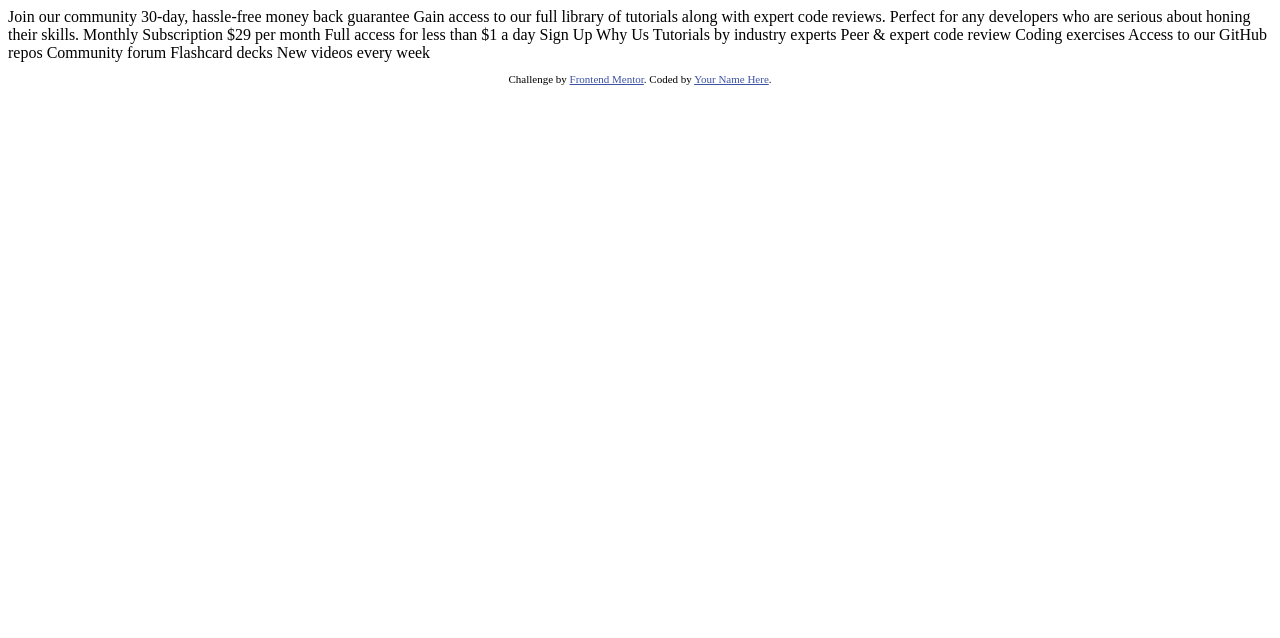
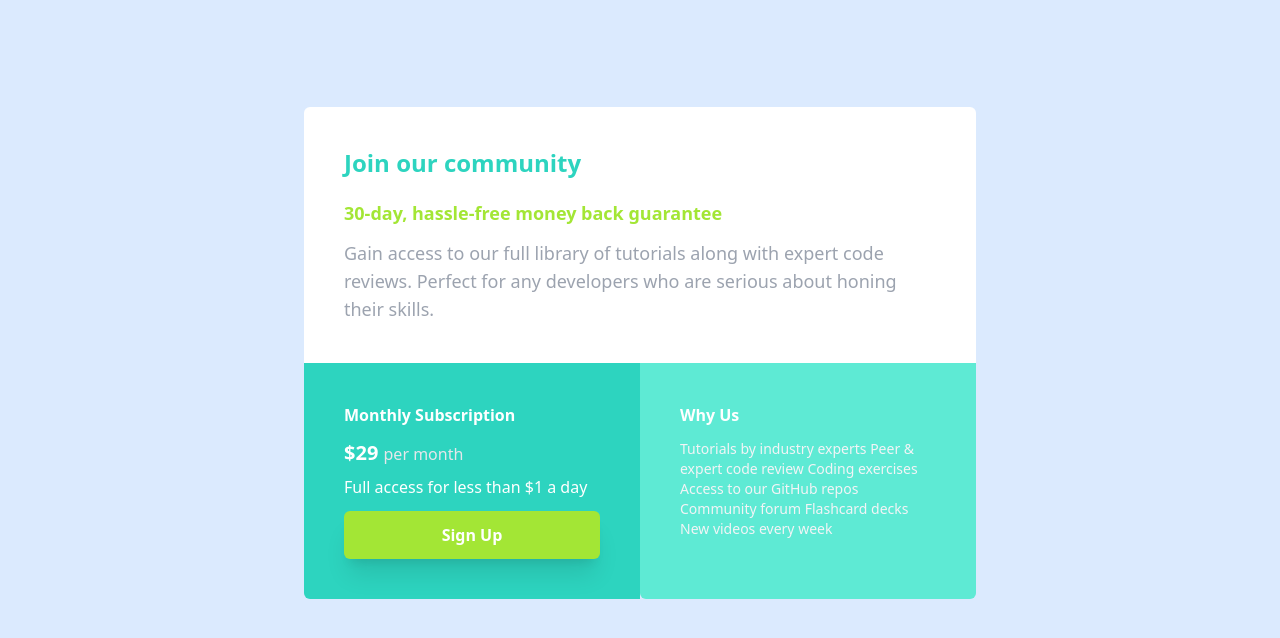
Before and after one commit to Marvin-Erazo/single-price-grid-component, a plain HTML site: page index.html in a window 1280 px wide. Drawn offline with nearby package versions, Linux system fonts and the light colour scheme.

Commit message:
design finished

```diff
--- a/index.html
+++ b/index.html
@@ -4,47 +4,63 @@
   <meta charset="UTF-8">
   <meta name="viewport" content="width=device-width, initial-scale=1.0"> <!-- displays site properly based on user's device -->
 
-  <link rel="icon" type="image/png" sizes="32x32" href="./images/favicon-32x32.png">
+  <meta name="application-name" content="Single price component">
+  <meta name="description" content="Sigle price Component created with HTML, Tailwind CSS and JQuery">
+  <meta name="keywords" content="component, single price, desing">
+  <meta name="author" content="Marvin Erazo">
 
-  <title>Frontend Mentor | Single Price Grid Component</title>
+  <link rel="icon" type="image/png" sizes="32x32" href="./images/favicon.png">
 
-  <!-- Feel free to remove these styles or customise in your own stylesheet 👍 -->
-  <style>
-    .attribution { font-size: 11px; text-align: center; }
-    .attribution a { color: hsl(228, 45%, 44%); }
-  </style>
+  <title>Marvin Erazo | Single Price Grid Component</title>
+
+  <noscript>Sorry, your browser does not support JavaScript!</noscript>
+
+  <script src="https://cdn.tailwindcss.com"></script>
+
 </head>
-<body>
-  Join our community
+<body class="w-screen lg:h-screen bg-blue-100 grid place-items-center">
 
-  30-day, hassle-free money back guarantee
-
+  <main class="grid lg:grid-cols-2 mt-10 mx-5 max-w-sm md:max-w-md lg:max-w-2xl">
+    <!-- DESCRIPTION -->
+    <section class="bg-white p-10 lg:col-span-2 rounded-t-md">
+      <h2 class="font-bold text-xl lg:text-2xl text-teal-400 mb-5">Join our community</h2>
+      <strong class="text-lime-400 text-lg">30-day, hassle-free money back guarantee</strong>
+      <p class="mt-3 text-md md:text-lg text-gray-400">
         Gain access to our full library of tutorials along with expert code reviews.
         Perfect for any developers who are serious about honing their skills.
+      </p>
+    </section>
 
-  Monthly Subscription
+    <!-- SUBSCRIPTION -->
+    <section class="p-10 bg-teal-400 lg:rounded-bl-md">
+      <h2 class="text-white font-bold mb-3">Monthly Subscription</h2>
+      <p class="text-gray-200 mb-2"><strong class="text-white text-xl">&dollar;29 </strong>per month</p>
+      <p class="text-white mb-3">Full access for less than &dollar;1 a day</p>
+      <button class="text-white text-center font-bold w-full py-3 rounded-md bg-lime-400 shadow-xl hover:bg-lime-500 active:scale-95">Sign Up</button>
+    </section>
 
-  &dollar;29 per month
-
-  Full access for less than &dollar;1 a day
-
-  Sign Up
-
-  Why Us
-
-  Tutorials by industry experts
+    <!-- WHU US -->
+    <section class="p-10 bg-teal-300 rounded-b-md lg:rounded-br-md text-white">
+      <h2 class="font-bold mb-3">Why Us</h2>
+      <p class="text-sm text-gray-100">Tutorials by industry experts
         Peer &amp; expert code review
         Coding exercises
         Access to our GitHub repos
         Community forum
         Flashcard decks
-  New videos every week
+        New videos every week</p>
+    </section>
+  </main>
 
   <footer>
-    <p class="attribution">
-      Challenge by <a href="https://www.frontendmentor.io?ref=challenge" target="_blank">Frontend Mentor</a>.
-      Coded by <a href="#">Your Name Here</a>.
-    </p>
+
   </footer>
+
+  <!-- TAILWIND CSS -->
+
+<!-- ICONIFY -->
+<script src="https://code.iconify.design/2/2.2.1/iconify.min.js"></script>
+<!-- JQuery -->
+<script src="https://code.jquery.com/jquery-3.6.0.js" integrity="sha256-H+K7U5CnXl1h5ywQfKtSj8PCmoN9aaq30gDh27Xc0jk=" crossorigin="anonymous"></script>
 </body>
 </html>
```
Also changed, not shown: images/favicon.png (added), 1 other file. Lines whose indentation alone changed are shown as unchanged.
